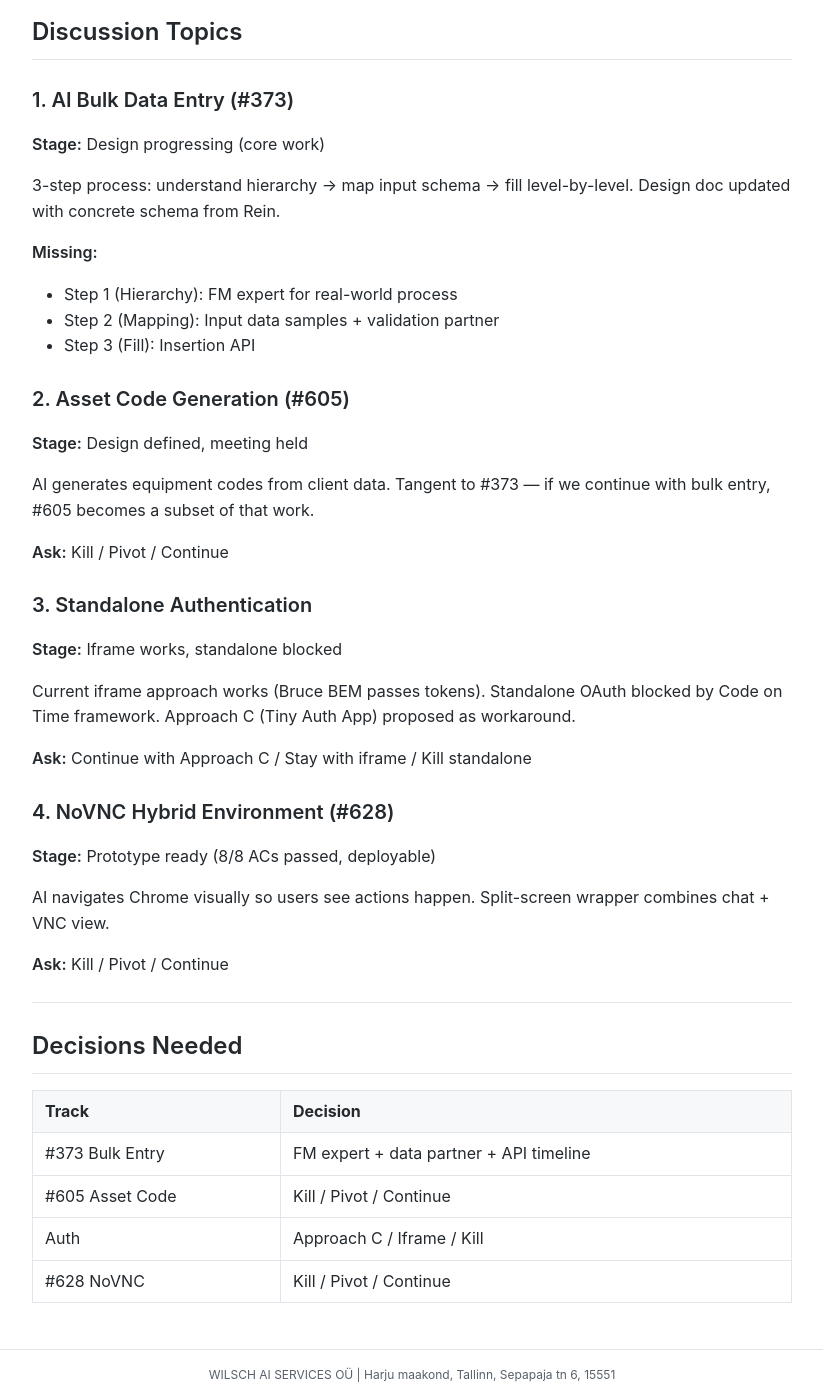
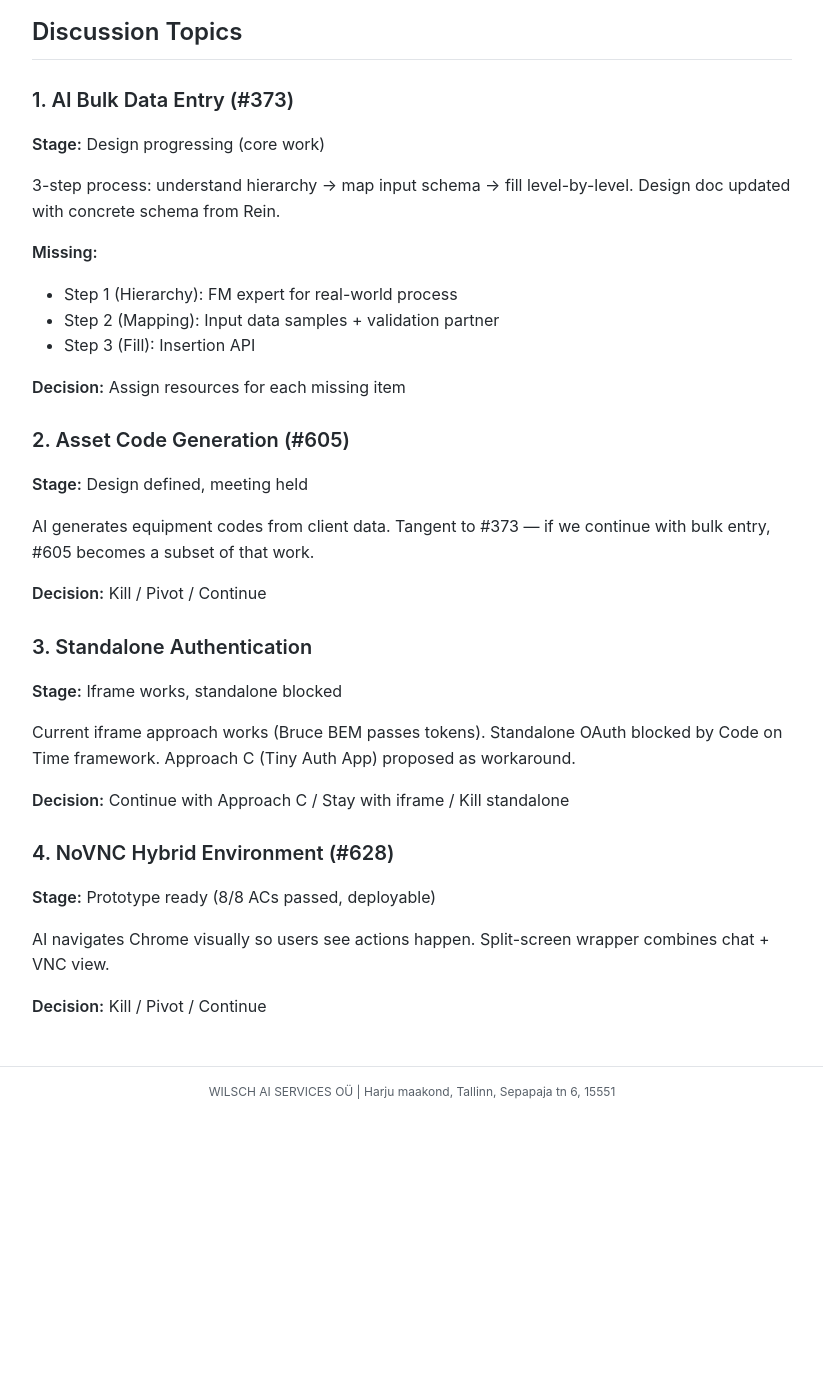
Before and after one commit to MariusWilsch/public-wilsch-ai-pages, a Jekyll site: the page built from project/archibus-fm-assistant/all-hands-ai-work-track-prioritization.md, in a window 1280 px wide and 1400 px high, scrolled down 914 px. Shown: the whole window, without its empty margins (228-1051 px from the left). Built offline with Jekyll 4.4.1, drawn with Linux system fonts in a browser that asks for light colours; our own code applies the rules of GitHub Pages for plain Markdown files; after the commit the page ends 2030 px from its top, so only the background shows below that.

Commit message:
Sync from hippocampus 2026-01-29

```diff
--- a/project/archibus-fm-assistant/all-hands-ai-work-track-prioritization.md
+++ b/project/archibus-fm-assistant/all-hands-ai-work-track-prioritization.md
@@ -42,13 +42,15 @@ If continue, we should also align on:
 - Step 2 (Mapping): Input data samples + validation partner
 - Step 3 (Fill): Insertion API
 
+**Decision:** Assign resources for each missing item
+
 ### 2. Asset Code Generation (#605)
 
 **Stage:** Design defined, meeting held
 
 AI generates equipment codes from client data. Tangent to #373 — if we continue with bulk entry, #605 becomes a subset of that work.
 
-**Ask:** Kill / Pivot / Continue
+**Decision:** Kill / Pivot / Continue
 
 ### 3. Standalone Authentication
 
@@ -56,7 +58,7 @@ AI generates equipment codes from client data. Tangent to #373 — if we continu
 
 Current iframe approach works (Bruce BEM passes tokens). Standalone OAuth blocked by Code on Time framework. Approach C (Tiny Auth App) proposed as workaround.
 
-**Ask:** Continue with Approach C / Stay with iframe / Kill standalone
+**Decision:** Continue with Approach C / Stay with iframe / Kill standalone
 
 ### 4. NoVNC Hybrid Environment (#628)
 
@@ -64,15 +66,4 @@ Current iframe approach works (Bruce BEM passes tokens). Standalone OAuth blocke
 
 AI navigates Chrome visually so users see actions happen. Split-screen wrapper combines chat + VNC view.
 
-**Ask:** Kill / Pivot / Continue
-
----
-
-## Decisions Needed
-
-| Track | Decision |
-|-------|----------|
-| #373 Bulk Entry | FM expert + data partner + API timeline |
-| #605 Asset Code | Kill / Pivot / Continue |
-| Auth | Approach C / Iframe / Kill |
-| #628 NoVNC | Kill / Pivot / Continue |
+**Decision:** Kill / Pivot / Continue
```
